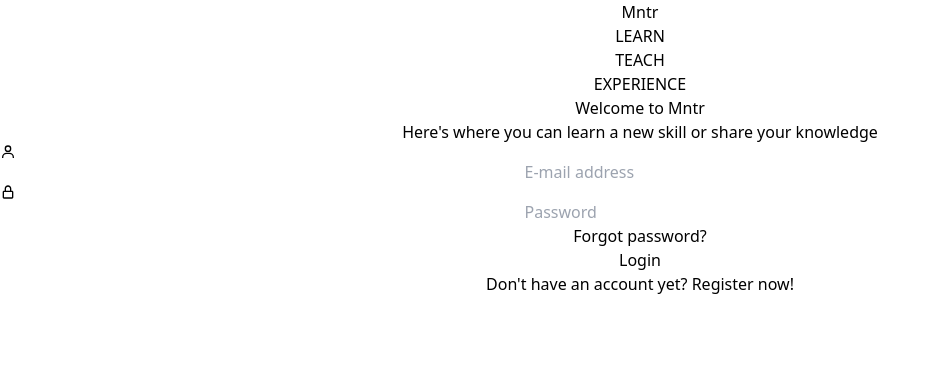
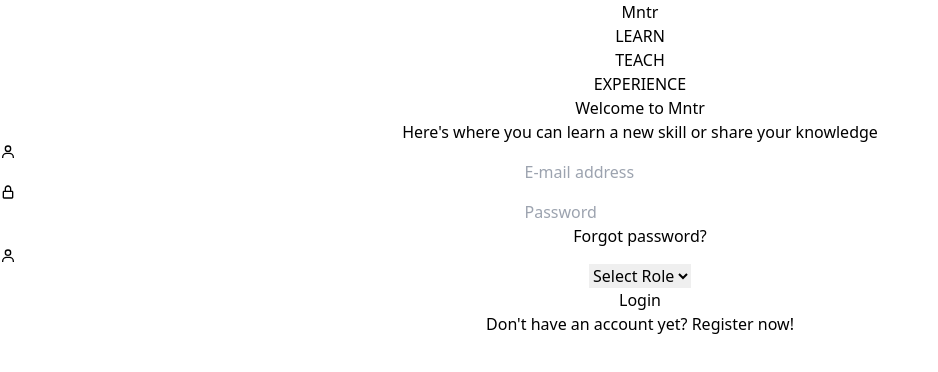
Before and after one commit to CS262Group37/Mntr, a React (Create React App) app in the folder frontend/: page / in a window 1280 px wide. Shown: the top 372 px of the page, without its empty margins (0-938 px from the left). Built offline with nearby package versions, Linux system fonts and the light colour scheme.

Commit message:
Added dropdown

```diff
--- a/frontend/src/Login.tsx
+++ b/frontend/src/Login.tsx
@@ -6,6 +6,7 @@ import { BiUser, BiLockAlt } from "react-icons/bi";
 import LeftPanel from "./components/LeftPanel";
 import TextInput from "./components/TextInput";
 import LoginButton from "./components/LoginButton";
+import Dropdown from "./components/Dropdown";
 
 function Login() {
   const [email, setEmail] = React.useState<string>("");
@@ -16,11 +17,6 @@ function Login() {
       email: email,
       password: psword,
     });
-  };
-
-  const getUsers = async () => {
-    const res = await axios.get("/api/auth/users");
-    console.log(res);
   };
 
   return (
@@ -65,9 +61,19 @@ function Login() {
                   placeholder="Password"
                   icon={<BiLockAlt className="text-4xl m-4 mr-0" />}
                 />
+
+
                 <p className="text-right text-lg pt-1 underline">
                   Forgot password?
                 </p>
+                <Dropdown
+                values={["mentor", "mentee", "admin"]}
+                placeholder="Select Role"
+                onChange={(e: any) => {
+                  setEmail(e.target.value);
+                }}
+                icon={<BiUser className="text-4xl m-4 mr-0" />}
+              />
               </div>
             </div>
 
--- /dev/null
+++ b/frontend/src/components/Dropdown.tsx
@@ -0,0 +1,28 @@
+import React from "react";
+
+interface DropdwonProps {
+  onChange: any,
+  placeholder: string
+  values: string[],
+  icon: JSX.Element
+}
+
+const Dropdown = (props:DropdwonProps) => {
+
+  return (
+    <div className="flex flex-row bg-cultured text-2xl text-prussianBlue w-full border-b-2 border-imperialRed">
+      {props.icon}
+      <select
+        className="bg-cultured text-2xl p-4 pl-3 text-prussianBlue w-full form-select border-none rounded appearance-none focus:border-none "
+        onChange={props.onChange}
+      >
+        <option className="bg-cultured text" value="" disabled selected hidden>{props.placeholder}</option>
+       {props.values.map(value => (
+         <option className="bg-cultured" value={value}>{value}</option>
+       ))}
+      </select>
+    </div>
+  );
+}
+
+export default Dropdown;
```
